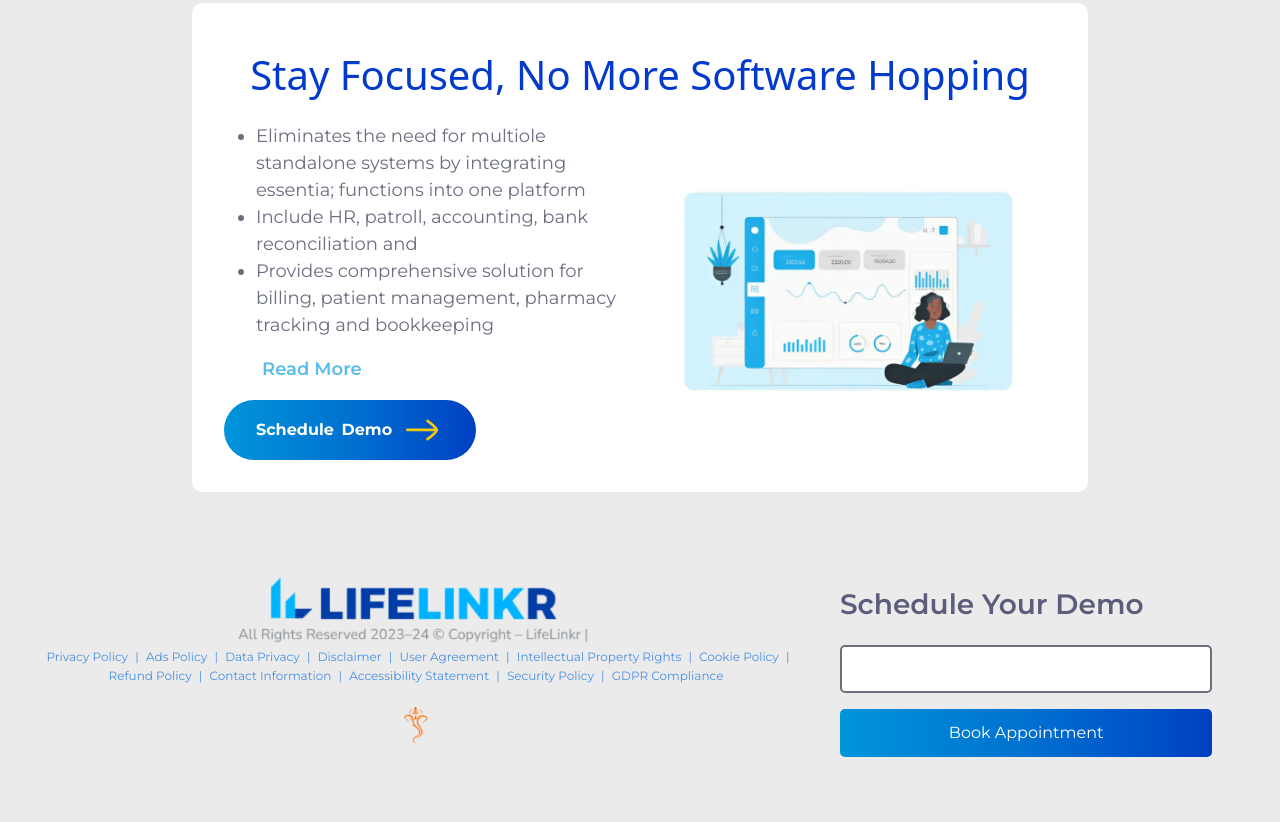
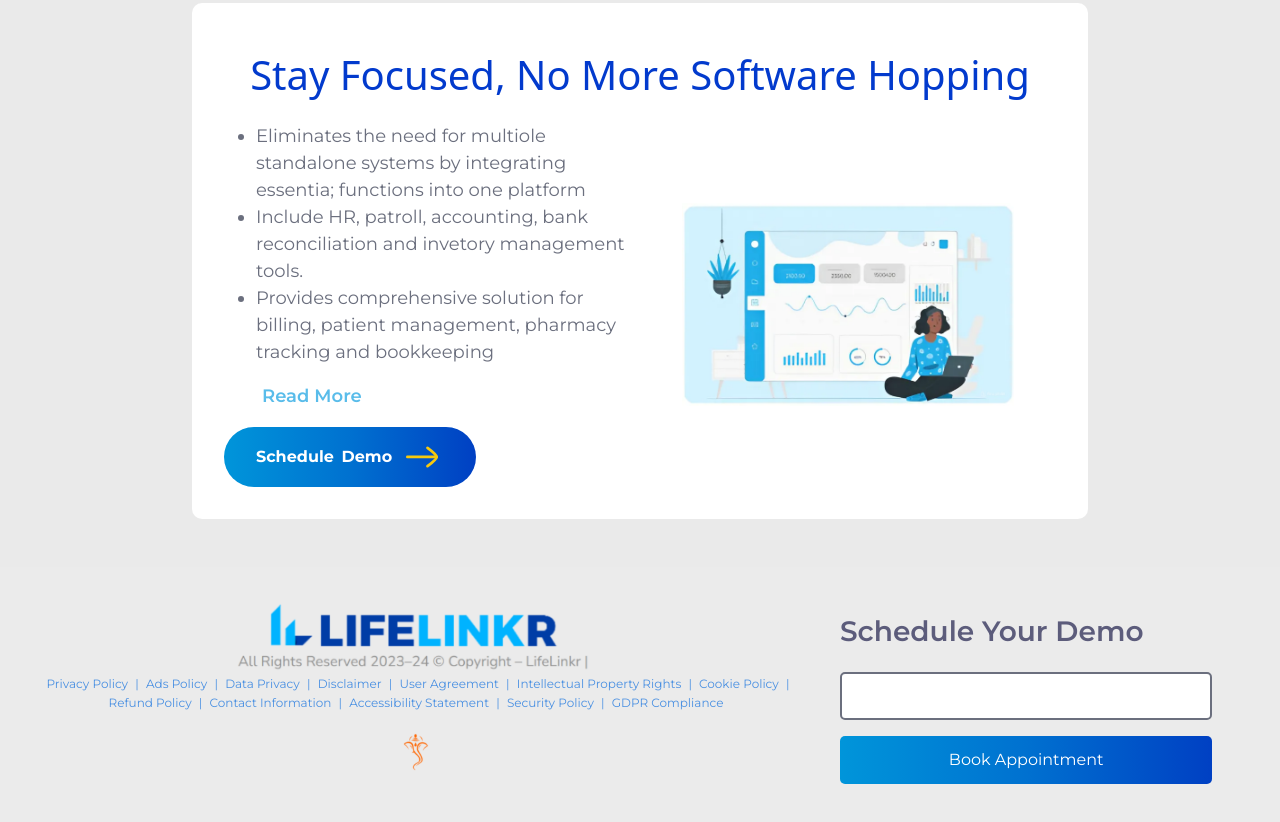
Before and after one commit to Donuts-procodes/assignment, a plain HTML site: page index.html in a window 1280 px wide. Shown: the part 6317-7139 px from the top of the page. Drawn offline with nearby package versions, Linux system fonts and the light colour scheme.

Commit message:
minor changes

```diff
--- a/index.html
+++ b/index.html
@@ -684,7 +684,7 @@
 						<ul class="manage-info-ul">
 							<li>Eliminates the need for multiole standalone systems by integrating essentia; functions into one platform
 							</li>
-							<li>Include HR, patroll, accounting, bank reconciliation and </li>
+							<li>Include HR, patroll, accounting, bank reconciliation and invetory management tools.</li>
 							<li>Provides comprehensive solution for billing, patient management, pharmacy tracking and bookkeeping</li>
 							</ul>
 							<a href="#"><button>Read More</button></a>
```
